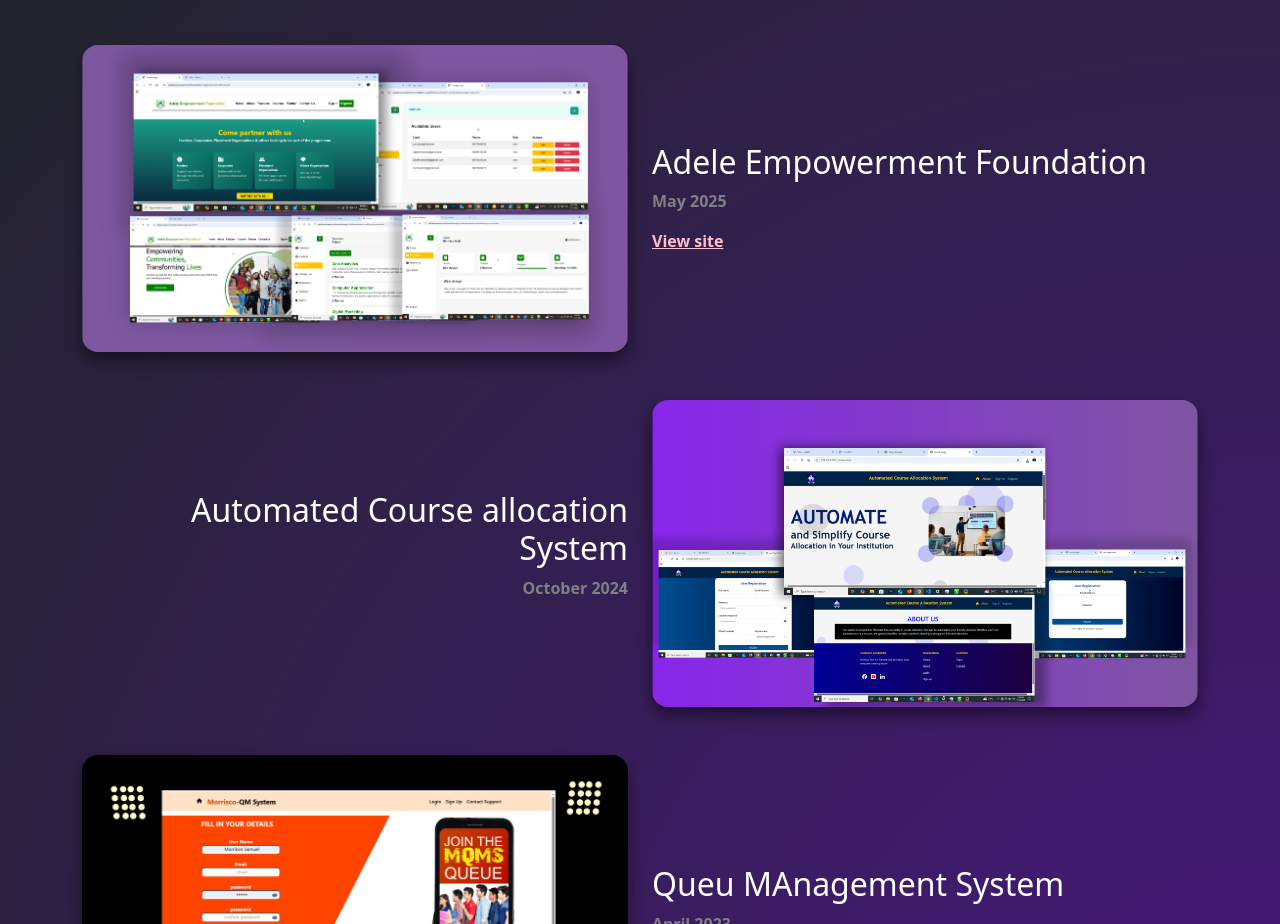
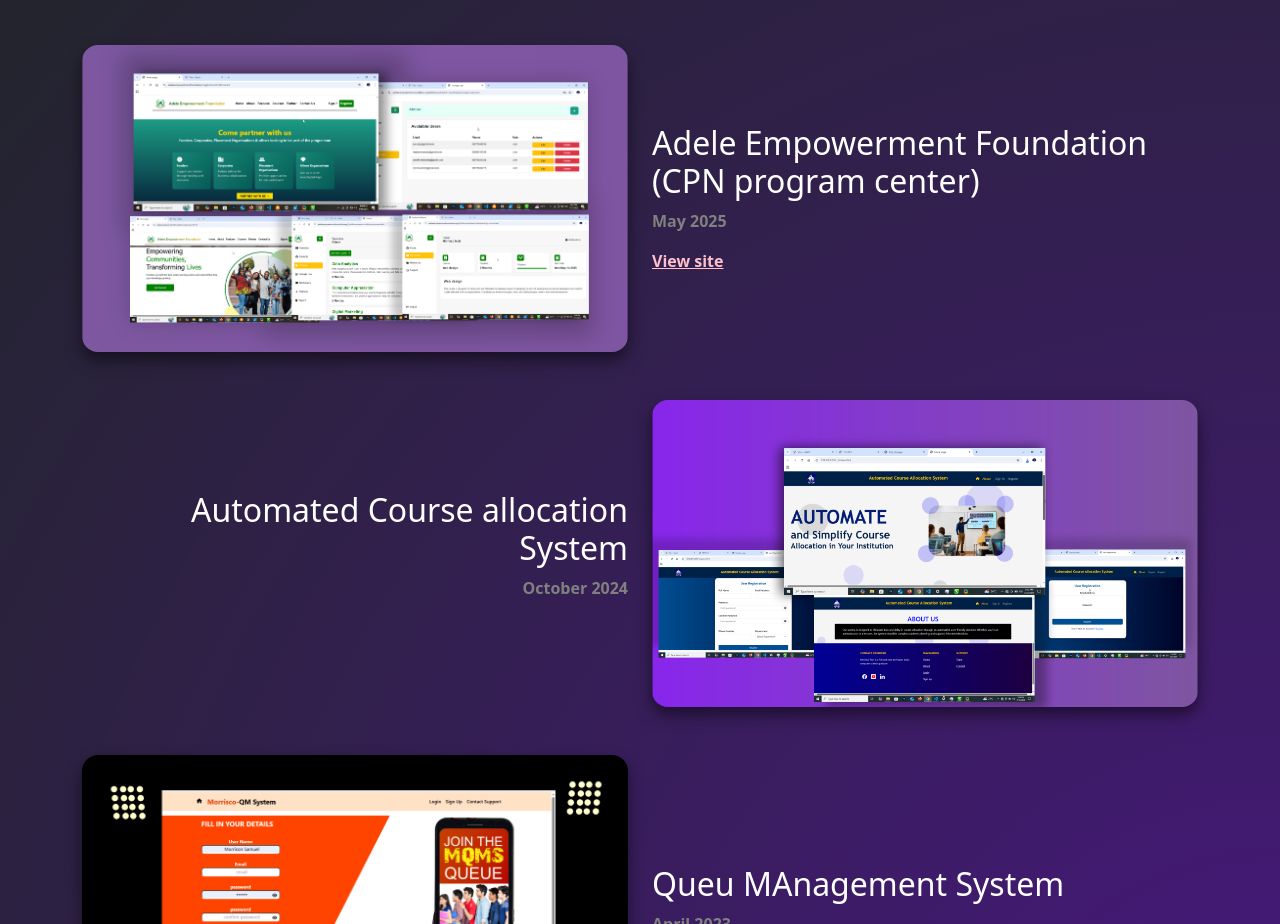
Before and after one commit to Morrisco2/portfolio, a React (Vite) app: page / in a window 1280 px wide. Shown: the part 2085-3009 px from the top of the page. Built offline with nearby package versions, Linux system fonts and the light colour scheme.

Commit message:
project link

```diff
--- a/src/pages/Project.jsx
+++ b/src/pages/Project.jsx
@@ -2,7 +2,7 @@
 import { href } from "react-router-dom";
 const projects = [
   {
-    title: "Adele Empowerment Foundation ",
+    title: "Adele Empowerment Foundation (CPN program center)",
     date: "May 2025",
     thumb: "/assets/project1-thumb.png",
     videoSrc: "/assets/project1.mp4",
```
